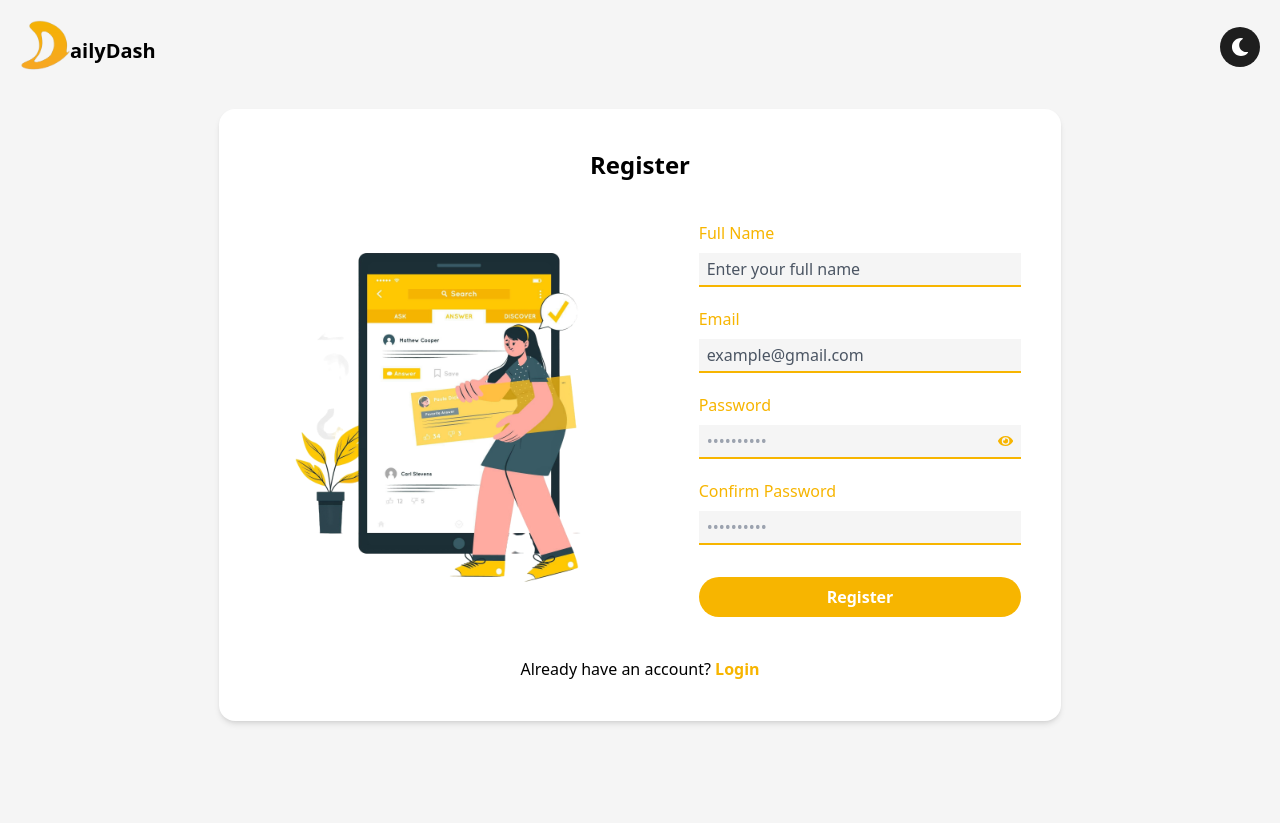
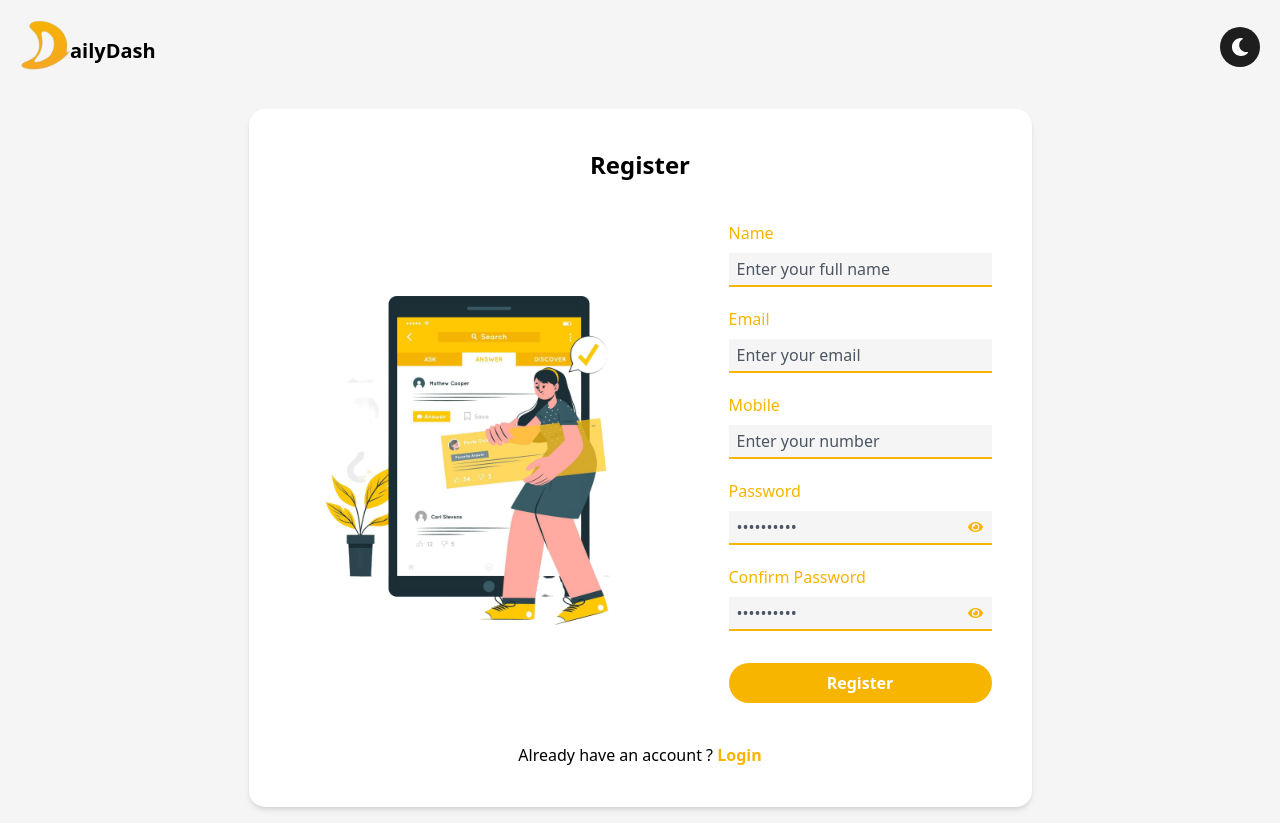
Before and after one commit to Jas1rk/DailyDash, a React (Vite) app in the folder Frontend/: page /signup in a window 1280 px wide. Before the commit the page ends 800 px from the top, so only its background shows below. Built offline with nearby package versions, Linux system fonts and the light colour scheme.

Commit message:
changed react component logic [login,register]

```diff
--- a/Frontend/src/Components/Authentication/Employe/Login.tsx
+++ b/Frontend/src/Components/Authentication/Employe/Login.tsx
@@ -5,27 +5,56 @@ import { FaGithub } from "react-icons/fa6";
 import { FcGoogle } from "react-icons/fc";
 import { Link } from "react-router-dom";
 import { useFormik } from "formik";
-import * as Yup from "yup";
+import { loginValidationSchema } from "./validations";
+
+type FormValue = {
+  email: string;
+  password: string;
+};
+
+const inputFields: {
+  label: string;
+  type: string;
+  placeHolder: string;
+  name: keyof FormValue;
+}[] = [
+  {
+    label: "Email",
+    type: "email",
+    placeHolder: "Enter your email",
+    name: "email",
+  },
+  {
+    label: "Password",
+    type: "password",
+    placeHolder: "Enter your password",
+    name: "password",
+  },
+];
 
 const Login = () => {
   const [isVisible, setIsVisible] = useState<boolean>(false);
-  const formik = useFormik({
+
+  const formik = useFormik<FormValue>({
     initialValues: {
       email: "",
       password: "",
     },
-    validationSchema: Yup.object({
-      email: Yup.string()
-        .email("Please enter a valid email address.")
-        .required("Email is required."),
-      password: Yup.string()
-        .min(8, "Password must be at least 8 characters long.")
-        .required("Password is required."),
-    }),
+    validationSchema: loginValidationSchema,
     onSubmit: (values) => {
       console.log("Form Submitted", values);
     },
   });
+
+  const handleGoogleLogin = () => {
+    try {
+      const result = "hello";
+      console.log("here is the damn result", result);
+    } catch (error) {
+      console.log("Error in Login", error);
+    }
+  };
+
   return (
     <>
       <div className="w-[90%] md:w-auto  flex flex-col items-center bg-colors-lightComponent shadow-md dark:shadow-none gap-5  dark:bg-colors-darkComponent p-8 md:p-10 rounded-2xl ">
@@ -36,62 +65,54 @@ const Login = () => {
           <img src={login} className=" hidden md:block w-[270px]" />
           <div className="flex flex-col">
             <form onSubmit={formik.handleSubmit}>
-              <div className="mt-5 w-full">
+              {inputFields.map((input, index) => (
+                <div className="mt-5 w-full" key={index}>
                   <label htmlFor="name" className="text-colors-primaryYellow">
-                  Email
+                    {input.label}
                   </label>
+                  <div className="w-full flex items-center bg-colors-whiteScreen dark:bg-colors-blackScreen mt-2 py-1 px-2 outline-none text-colors-primaryYellow border-b-2 text-md border-b-colors-primaryYellow">
                     <input
-                  placeholder="Enter your email"
-                  id="email"
-                  type="email"
-                  className="w-full placeholder:text-gray-600  bg-colors-whiteScreen dark:bg-colors-blackScreen mt-2 py-1 px-2 outline-none text-colors-primaryYellow border-b-2 text-md border-b-colors-primaryYellow"
-                  {...formik.getFieldProps("email")}
+                      id={input.name}
+                      placeholder={input.placeHolder}
+                      type={
+                        input.type === "password"
+                          ? isVisible
+                            ? "text"
+                            : "password"
+                          : input.type
+                      }
+                      className="w-full bg-transparent outline-none placeholder:text-gray-600"
+                      {...formik.getFieldProps(input.name)}
                     />
-                {formik.touched.email && formik.errors.email && (
-                  <p className="text-red-500 text-[12px] absolute mt-1">
-                    {formik.errors.email}
-                  </p>
-                )}
-              </div>
-              <div className="mt-5 mb-5">
-                <label htmlFor="name" className="text-colors-primaryYellow">
-                  Password
-                </label>
-                <div className="w-full flex items-center  relative placeholder:text-gray-600 dark:bg-colors-blackScreen bg-colors-whiteScreen mt-2 py-1 px-2 outline-none text-colors-primaryYellow border-b-2 text-md border-b-colors-primaryYellow">
-                  <input
-                    id="password"
-                    placeholder="••••••••••"
-                    type={isVisible ? "text" : "password"}
-                    className=" bg-transparent outline-none"
-                    {...formik.getFieldProps("password")}
-                  />
-                  {!isVisible ? (
-                    <FaEye
-                      className=" cursor-pointer"
-                      onClick={() => setIsVisible(true)}
-                    />
-                  ) : (
+                    {input.type === "password" && (
+                      <>
+                        {isVisible ? (
                           <FaEyeSlash
                             className="cursor-pointer"
                             onClick={() => setIsVisible(false)}
                           />
+                        ) : (
+                          <FaEye
+                            className="cursor-pointer"
+                            onClick={() => setIsVisible(true)}
+                          />
+                        )}
+                      </>
                     )}
                   </div>
-                  {formik.touched.password && formik.errors.password && (
-                    <p className="text-red-500 text-[12px] mt-1 absolute">
-                      {formik.errors.password}
+                  {formik.touched[input.name] && formik.errors[input.name] && (
+                    <p className="text-red-500 text-[12px] absolute mt-1">
+                      {formik.errors[input.name]}
                     </p>
                   )}
-                  <p className="text-sm text-end mt-6 text-blue-500">
-                    Forgot Password?
-                  </p>
+                </div>
+              ))}
               <button
                 type="submit"
-                  className="bg-colors-primaryYellow  w-full text-white mt-5 py-2 px-10 rounded-3xl font-bold"
+                className="bg-colors-primaryYellow  w-full text-white mt-8 py-2 px-10 rounded-3xl font-bold"
               >
                 Login
               </button>
-              </div>
             </form>
             <div className="flex items-center justify-center gap-1  ">
               <div className="flex-grow h-[1px] bg-gray-400"></div>
@@ -99,7 +120,10 @@ const Login = () => {
               <div className="flex-grow h-[1px] bg-gray-400"></div>
             </div>
             <div className="mt-3 flex flex-col gap-4 overflow-hidden">
-              <div className="flex items-center justify-around bg-white p-2 border-2  rounded-md">
+              <div
+                className="flex items-center justify-around bg-white p-2 border-2 cursor-pointer  rounded-md"
+                onClick={handleGoogleLogin}
+              >
                 <FcGoogle className="hover:text-colors-primaryYellow text-2xl cursor-pointer dark:text-gray-400 dark:hover:text-colors-primaryYellow" />
                 <p className="font-bold md:font-semibold">
                   Sign in with Google
@@ -112,7 +136,7 @@ const Login = () => {
                 </p>
               </div>
               <p className="dark:text-white text-center">
-                Dont have an account ?{" "}
+                Dont have an account ? {""}
                 <Link
                   to="/signup"
                   className="text-colors-primaryYellow font-bold md:font-semibold"
--- a/Frontend/src/Components/Authentication/Employe/Otp.tsx
+++ b/Frontend/src/Components/Authentication/Employe/Otp.tsx
@@ -1,13 +1,6 @@
 import React, { useRef } from "react";
 import { useFormik } from "formik";
-import * as Yup from "yup";
-
-const otpSchema = Yup.object().shape({
-  otp: Yup.string()
-    .length(4, "OTP must be 4 digits")
-    .matches(/^\d+$/, "OTP must be numeric")
-    .required("OTP is required"),
-});
+import { otpSchema } from "./validations";
 
 const OtpForm: React.FC = () => {
   const inputRefs = useRef<Array<HTMLInputElement | null>>([]);
@@ -30,7 +23,7 @@ const OtpForm: React.FC = () => {
     }
   };
 
-  const handleInputChange = (value:string, index: number) => {
+  const handleInputChange = (value: string, index: number) => {
     const otpArray = formik.values.otp.split("");
     otpArray[index] = value.replace(/[^0-9]/g, "");
     formik.setFieldValue("otp", otpArray.join(""));
@@ -40,7 +33,10 @@ const OtpForm: React.FC = () => {
     }
   };
 
-  const handleKeyDown = (e: React.KeyboardEvent<HTMLInputElement>, index: number) => {
+  const handleKeyDown = (
+    e: React.KeyboardEvent<HTMLInputElement>,
+    index: number
+  ) => {
     if (e.key === "Backspace" && !formik.values.otp[index] && index > 0) {
       const otpArray = formik.values.otp.split("");
       otpArray[index - 1] = "";
@@ -52,9 +48,12 @@ const OtpForm: React.FC = () => {
   return (
     <div className="max-w-md mx-auto text-center bg-colors-lightComponent dark:bg-colors-darkComponent px-4 sm:px-8 py-10 rounded-xl shadow">
       <header className="mb-8">
-        <h1 className="text-2xl font-bold mb-1 dark:text-white">Email Verification</h1>
+        <h1 className="text-2xl font-bold mb-1 dark:text-white">
+          Email Verification
+        </h1>
         <p className="text-[15px] text-slate-400">
-          Enter the 4-digit verification code that was sent to your registerd email.
+          Enter the 4-digit verification code that was sent to your registerd
+          email.
         </p>
       </header>
       <form onSubmit={formik.handleSubmit}>
--- a/Frontend/src/Components/Authentication/Employe/Signup.tsx
+++ b/Frontend/src/Components/Authentication/Employe/Signup.tsx
@@ -1,36 +1,68 @@
-import { useState } from "react";
+import { HTMLInputTypeAttribute, useState } from "react";
 import { useFormik } from "formik";
-import * as Yup from "yup";
 import signup from "../../../assets/signup.png";
 import { FaEye, FaEyeSlash } from "react-icons/fa";
 import { Link } from "react-router-dom";
+import { registerValidationSchema } from "./validations";
+
+type FormValues = {
+  name: string;
+  email: string;
+  mobile: string | number;
+  password: string;
+  confirmPassword: string;
+};
+
+const inputFields: {
+  label: string;
+  type: HTMLInputTypeAttribute;
+  placeHolder: string;
+  name: keyof FormValues;
+}[] = [
+  {
+    label: "Name",
+    type: "text",
+    placeHolder: "Enter your full name",
+    name: "name",
+  },
+  {
+    label: "Email",
+    type: "email",
+    placeHolder: "Enter your email",
+    name: "email",
+  },
+  {
+    label: "Mobile",
+    type: "number",
+    placeHolder: "Enter your number",
+    name: "mobile",
+  },
+  {
+    label: "Password",
+    type: "password",
+    placeHolder: "••••••••••",
+    name: "password",
+  },
+  {
+    label: " Confirm Password",
+    type: "password",
+    placeHolder: "••••••••••",
+    name: "confirmPassword",
+  },
+];
 
 const Signup = () => {
   const [isVisible, setIsVisible] = useState<boolean>(false);
 
-  const validationSchema = Yup.object({
-    name: Yup.string()
-      .min(3, "Name must be at least 3 characters")
-      .required("Name is required"),
-    email: Yup.string()
-      .email("Invalid email address")
-      .required("Email is required"),
-    password: Yup.string()
-      .min(8, "Password must be at least 8 characters")
-      .required("Password is required"),
-    confirmPassword: Yup.string()
-      .oneOf([Yup.ref("password")], "Passwords must match")
-      .required("Confirm password is required"),
-  });
-
-  const formik = useFormik({
+  const formik = useFormik<FormValues>({
     initialValues: {
       name: "",
       email: "",
+      mobile: "",
       password: "",
       confirmPassword: "",
     },
-    validationSchema,
+    validationSchema: registerValidationSchema,
     onSubmit: (values) => {
       console.log("Form Data: ", values);
     },
@@ -44,106 +76,49 @@ const Signup = () => {
       <div className="flex w-full items-center flex-col md:flex-row md:gap-10">
         <img src={signup} className="w-[270px] md:w-[400px]" alt="Signup" />
         <form onSubmit={formik.handleSubmit} className="flex flex-col w-full">
-          <div className="mt-5">
+          {inputFields.map((input, index) => (
+            <div className="mt-5" key={index}>
               <label htmlFor="name" className="text-colors-primaryYellow">
-              Full Name
-            </label>
-            <input
-              id="name"
-              name="name"
-              type="text"
-              placeholder="Enter your full name"
-              value={formik.values.name}
-              onChange={formik.handleChange}
-              onBlur={formik.handleBlur}
-              className="w-full placeholder:text-gray-600 bg-colors-whiteScreen dark:bg-colors-blackScreen mt-2 py-1 px-2 outline-none text-colors-primaryYellow border-b-2 text-md border-b-colors-primaryYellow
-              "
-            />
-            {formik.touched.name && formik.errors.name && (
-              <p className="text-red-500 text-xs mt-1 absolute">
-                {formik.errors.name}
-              </p>
-            )}
-          </div>
-          <div className="mt-5">
-            <label htmlFor="email" className="text-colors-primaryYellow">
-              Email
-            </label>
-            <input
-              id="email"
-              name="email"
-              type="email"
-              placeholder="example@gmail.com"
-              value={formik.values.email}
-              onChange={formik.handleChange}
-              onBlur={formik.handleBlur}
-              className="w-full placeholder:text-gray-600 bg-colors-whiteScreen dark:bg-colors-blackScreen mt-2 py-1 px-2 outline-none text-colors-primaryYellow border-b-2 text-md border-b-colors-primaryYellow"
-            />
-            {formik.touched.email && formik.errors.email && (
-              <p className="text-red-500 text-xs mt-1 absolute">
-                {formik.errors.email}
-              </p>
-            )}
-          </div>
-          <div className="mt-5">
-            <label htmlFor="password" className="text-colors-primaryYellow">
-              Password
+                {input.label}
               </label>
               <div className="w-full flex items-center placeholder:text-gray-600 dark:bg-colors-blackScreen bg-colors-whiteScreen mt-2 py-1 px-2 outline-none text-colors-primaryYellow border-b-2 text-md border-b-colors-primaryYellow">
                 <input
-                id="password"
-                name="password"
-                type={isVisible ? "text" : "password"}
-                placeholder="••••••••••"
-                value={formik.values.password}
-                onChange={formik.handleChange}
-                onBlur={formik.handleBlur}
-                className="w-full bg-transparent outline-none"
+                  type={
+                    input.type === "password"
+                      ? isVisible
+                        ? "text"
+                        : "password"
+                      : input.type
+                  }
+                  placeholder={input.placeHolder}
+                  {...formik.getFieldProps(input.name)}
+                  className="w-full bg-transparent outline-none placeholder:text-gray-600"
+                  min={input.type === "number" ? 1 : undefined}
                 />
-              {!isVisible ? (
+                {input.type === "password" && (
+                  <>
+                    {isVisible ? (
+                      <FaEyeSlash
+                        className="cursor-pointer"
+                        onClick={() => setIsVisible(false)}
+                      />
+                    ) : (
                       <FaEye
                         className="cursor-pointer"
                         onClick={() => setIsVisible(true)}
                       />
-              ) : (
-                <FaEyeSlash
-                  className="cursor-pointer"
-                  onClick={() => setIsVisible(false)}
-                />
+                    )}
+                  </>
                 )}
               </div>
-            {formik.touched.password && formik.errors.password && (
+
+              {formik.touched[input.name] && formik.errors[input.name] && (
                 <p className="text-red-500 text-xs mt-1 absolute">
-                {formik.errors.password}
+                  {formik.errors[input.name]}
                 </p>
               )}
             </div>
-          <div className="mt-5">
-            <label
-              htmlFor="confirmPassword"
-              className="text-colors-primaryYellow"
-            >
-              Confirm Password
-            </label>
-            <div className="w-full flex items-center placeholder:text-gray-600 dark:bg-colors-blackScreen bg-colors-whiteScreen mt-2 py-1 px-2 outline-none text-colors-primaryYellow border-b-2 text-md border-b-colors-primaryYellow">
-              <input
-                id="confirmPassword"
-                name="confirmPassword"
-                type={isVisible ? "text" : "password"}
-                placeholder="••••••••••"
-                value={formik.values.confirmPassword}
-                onChange={formik.handleChange}
-                onBlur={formik.handleBlur}
-                className="w-full bg-transparent outline-none"
-              />
-            </div>
-            {formik.touched.confirmPassword &&
-              formik.errors.confirmPassword && (
-                <p className="text-red-500 text-xs mt-1 absolute">
-                  {formik.errors.confirmPassword}
-                </p>
-              )}
-          </div>
+          ))}
           <button
             type="submit"
             className="bg-colors-primaryYellow w-full text-white mt-8 py-2 px-10 rounded-3xl font-bold"
@@ -153,7 +128,7 @@ const Signup = () => {
         </form>
       </div>
       <p className="dark:text-white text-center mt-5">
-        Already have an account?{" "}
+        Already have an account ? {""}
         <Link
           to="/login"
           className="text-colors-primaryYellow font-bold md:font-semibold"
--- /dev/null
+++ b/Frontend/src/Components/Authentication/Employe/validations.tsx
@@ -0,0 +1,35 @@
+import * as Yup from "yup";
+
+export const loginValidationSchema = Yup.object({
+  email: Yup.string()
+    .email("Please enter a valid email address.")
+    .required("Email is required."),
+  password: Yup.string()
+    .min(8, "Password must be at least 8 characters long.")
+    .required("Password is required."),
+});
+
+export const registerValidationSchema = Yup.object({
+  name: Yup.string()
+    .min(3, "Name must be at least 3 characters")
+    .required("Name is required"),
+  email: Yup.string()
+    .email("Please enter a valid email address.")
+    .required("Email is required"),
+  mobile: Yup.string()
+    .matches(/^[0-9]{10}$/, "Please enter a valid 10-digit mobile number")
+    .required("Mobile number is required"),
+  password: Yup.string()
+    .min(8, "Password must be at least 8 characters")
+    .required("Password is required"),
+  confirmPassword: Yup.string()
+    .oneOf([Yup.ref("password")], "Passwords must match")
+    .required("Confirm password is required"),
+});
+
+export const otpSchema = Yup.object().shape({
+  otp: Yup.string()
+    .length(4, "OTP must be 4 digits")
+    .matches(/^\d+$/, "OTP must be numeric")
+    .required("OTP is required"),
+});
```
Lines whose indentation alone changed are shown as unchanged.
